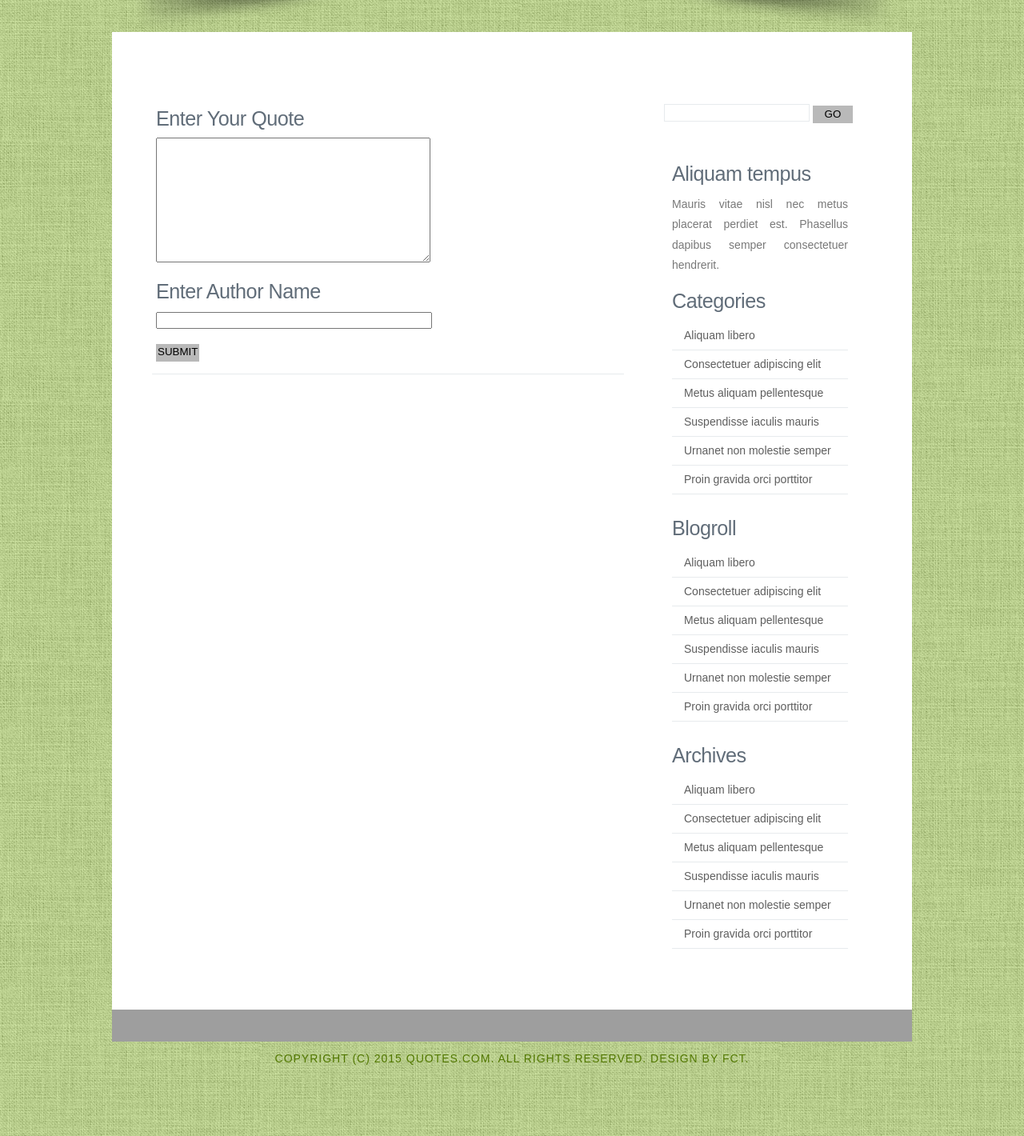
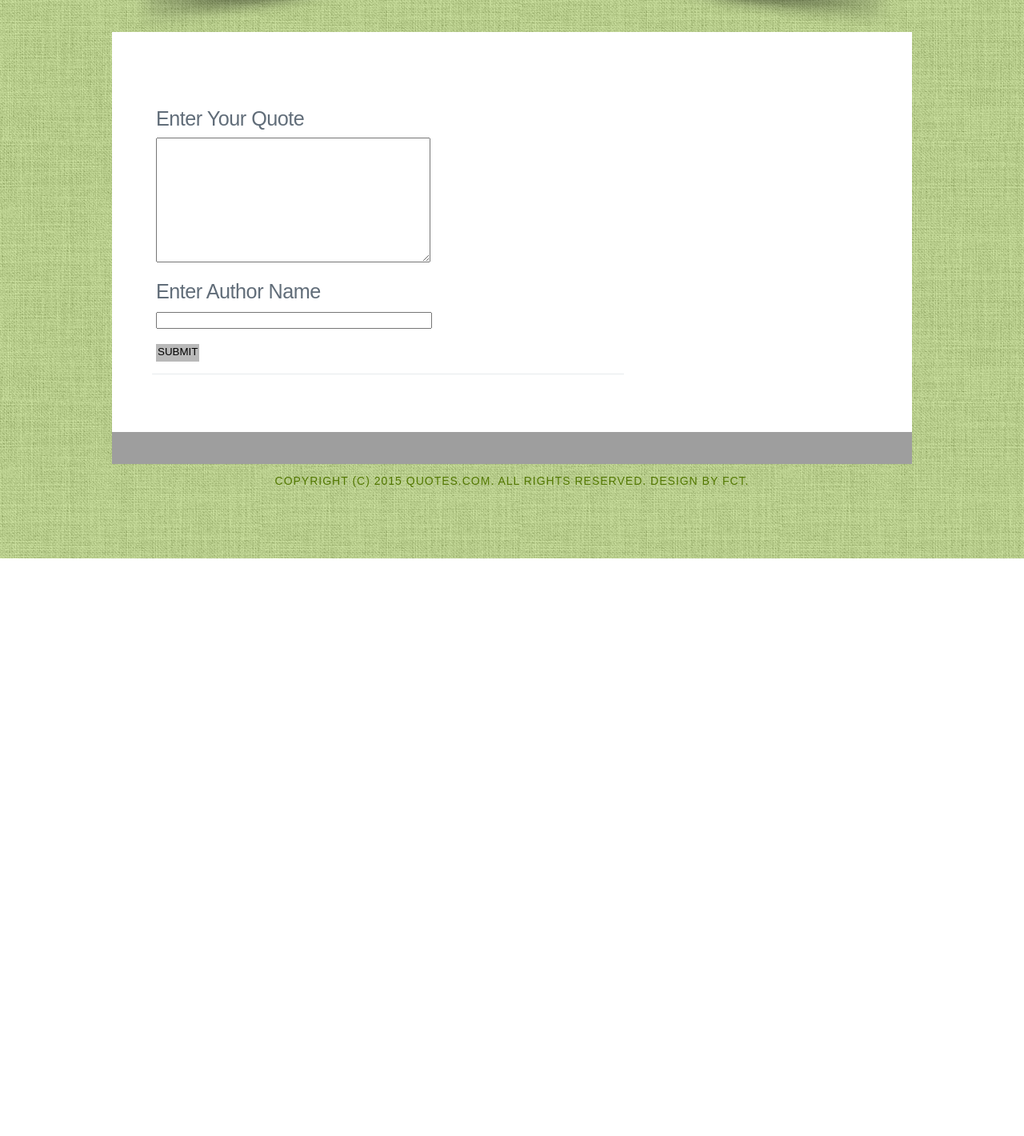
Before and after one commit to vipulob/quotes, a Django app: template quotes/templates/quotes/index.html in a window 1280 px wide. Shown: the part 150-1570 px from the top of the page at 80% size. After the commit the page ends 848 px from the top, so only its background shows below. Run offline with Django 3.2, Linux system fonts and the light colour scheme; the template is opened without the code that fills it: values that come from a table or form of the project are taken from there, others are empty; parts of the project's set-up code (start-up, migrations or seed data) failed here and were passed over; grey boxes are pictures that could not be loaded.

Commit message:
Main HTML Index page code cleanup

```diff
--- a/quotes/templates/quotes/index.html
+++ b/quotes/templates/quotes/index.html
@@ -22,7 +22,7 @@
     <meta name="keywords" content="" />
     <meta name="description" content="" />
     <meta http-equiv="content-type" content="text/html; charset=utf-8" />
-    <title>Emerald by FCT</title>
+    <title>Quotes.com</title>
     <link href="{% static 'quotes/style.css' %}" rel="stylesheet" type="text/css" media="screen" />
 </head>
 <body>
@@ -30,7 +30,7 @@
     <div id="header-wrapper" class="container">
     <div id="header" class="container">
         <div id="logo">
-            <h1><a href="#">Quotes </a></h1>
+            <h1><a href="#"> Quotes </a></h1>
         </div>
         <div id="menu">
             <ul>
@@ -107,59 +107,6 @@
             <div style="clear: both;">&nbsp;</div>
         </div>
         <!-- end #content -->
-
-        <div id="sidebar">
-            <ul>
-                <li>
-                    <div id="search" >
-                        <form method="get" action="#">
-                            <div>
-                                <input type="text" name="s" id="search-text" value="" />
-                                <input type="submit" id="search-submit" value="GO" />
-                            </div>
-                        </form>
-                    </div>
-                    <div style="clear: both;">&nbsp;</div>
-                </li>
-                <li>
-                    <h2>Aliquam tempus</h2>
-                    <p>Mauris vitae nisl nec metus placerat perdiet est. Phasellus dapibus semper consectetuer hendrerit.</p>
-                </li>
-                <li>
-                    <h2>Categories</h2>
-                    <ul>
-                        <li><a href="#">Aliquam libero</a></li>
-                        <li><a href="#">Consectetuer adipiscing elit</a></li>
-                        <li><a href="#">Metus aliquam pellentesque</a></li>
-                        <li><a href="#">Suspendisse iaculis mauris</a></li>
-                        <li><a href="#">Urnanet non molestie semper</a></li>
-                        <li><a href="#">Proin gravida orci porttitor</a></li>
-                    </ul>
-                </li>
-                <li>
-                    <h2>Blogroll</h2>
-                    <ul>
-                        <li><a href="#">Aliquam libero</a></li>
-                        <li><a href="#">Consectetuer adipiscing elit</a></li>
-                        <li><a href="#">Metus aliquam pellentesque</a></li>
-                        <li><a href="#">Suspendisse iaculis mauris</a></li>
-                        <li><a href="#">Urnanet non molestie semper</a></li>
-                        <li><a href="#">Proin gravida orci porttitor</a></li>
-                    </ul>
-                </li>
-                <li>
-                    <h2>Archives</h2>
-                    <ul>
-                        <li><a href="#">Aliquam libero</a></li>
-                        <li><a href="#">Consectetuer adipiscing elit</a></li>
-                        <li><a href="#">Metus aliquam pellentesque</a></li>
-                        <li><a href="#">Suspendisse iaculis mauris</a></li>
-                        <li><a href="#">Urnanet non molestie semper</a></li>
-                        <li><a href="#">Proin gravida orci porttitor</a></li>
-                    </ul>
-                </li>
-            </ul>
-        </div>
         <!-- end #sidebar -->
         <div style="clear: both;">&nbsp;</div>
     </div>
```
